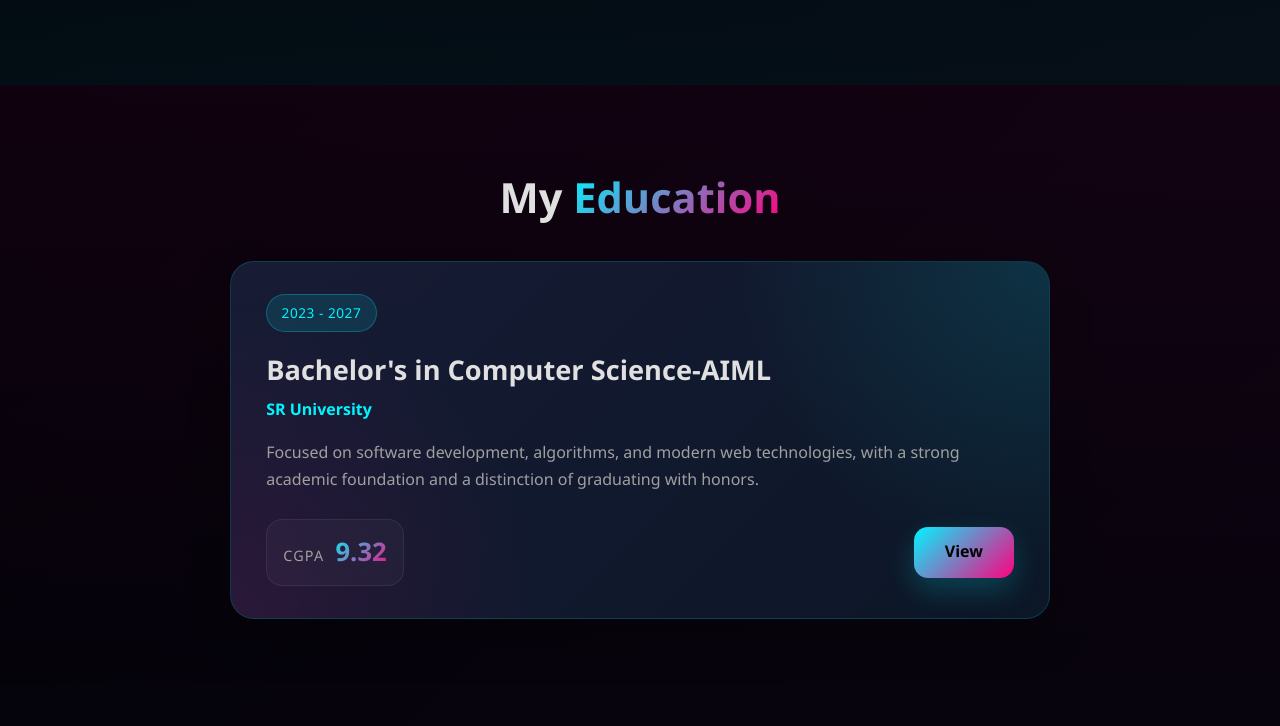
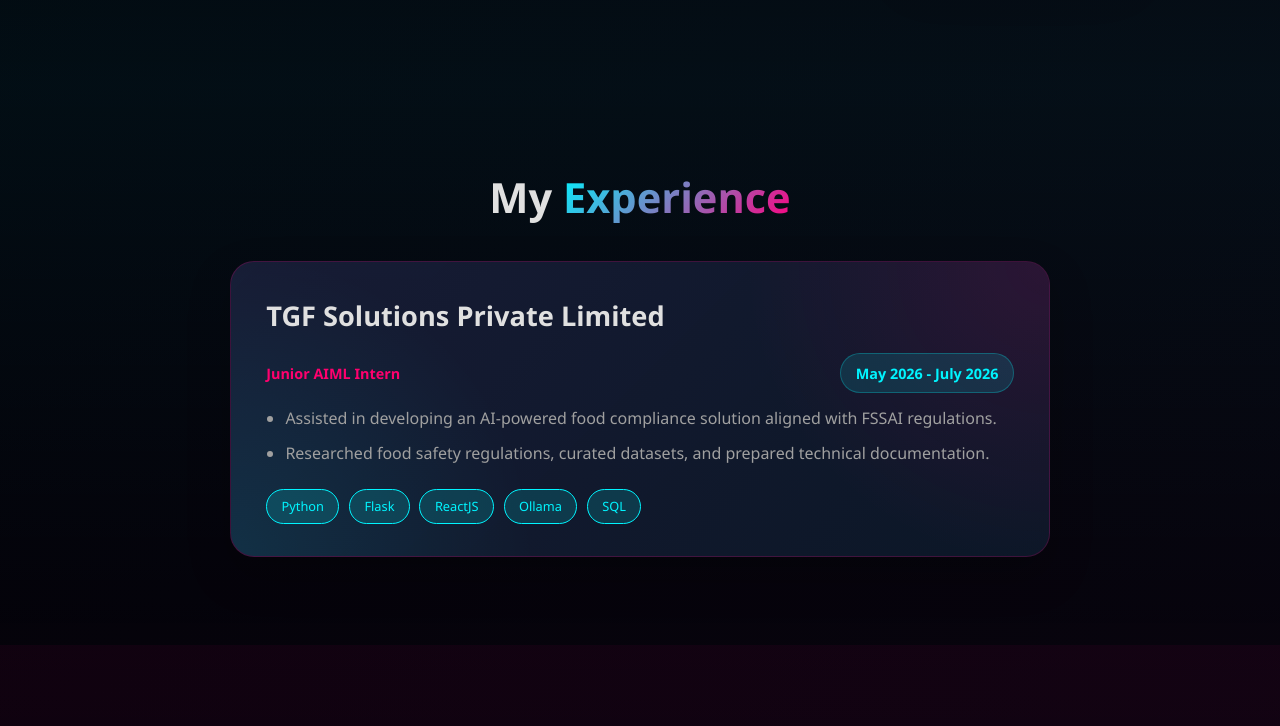
Before and after one commit to ARCHITHAOJHA/Portfolio, a plain HTML site: page index.html in a window 1280 px wide. Shown: the part 1372-2098 px from the top of the page. Drawn offline with nearby package versions, Linux system fonts and the light colour scheme.

Commit message:
Add internship experience and update profile assets
Co-authored-by: Copilot <223556219+Copilot@users.noreply.github.com>

```diff
--- a/index.html
+++ b/index.html
@@ -19,6 +19,7 @@
             <ul class="nav-menu">
                 <li><a href="#home" class="nav-link">Home</a></li>
                 <li><a href="#about" class="nav-link">About</a></li>
+                <li><a href="#experience" class="nav-link">Experience</a></li>
                 <li><a href="#education" class="nav-link">Education</a></li>
                 <li><a href="#projects" class="nav-link">Projects</a></li>
                 <li><a href="#skills" class="nav-link">Skills</a></li>
@@ -40,7 +41,7 @@
                 </span>
             </p>
             <div class="hero-cta">
-                <a class="btn btn-primary" href="Resume.pdf" target="_blank" rel="noopener noreferrer">View Resume</a>
+                <a class="btn btn-primary" href="Architha'sResume.pdf" target="_blank" rel="noopener noreferrer">View Resume</a>
                 <a class="btn btn-secondary" href="#contact">Get In Touch</a>
             </div>
         </div>
@@ -64,9 +65,34 @@
                 </div>
                 <div class="profile-card">
                     <div class="profile-image-wrapper">
-                        <img src="ProfilePic.jpeg" alt="Profile Photo" class="profile-image">
+                        <img src="profile.jpg" alt="Profile Photo" class="profile-image">
                         <div class="profile-overlay"></div>
                     </div>
+                </div>
+            </div>
+        </div>
+    </section>
+
+    <!-- Experience Section -->
+    <section id="experience" class="experience">
+        <div class="container">
+            <h2 class="section-title">My <span class="gradient-text">Experience</span></h2>
+            <div class="experience-card">
+                <h3>TGF Solutions Private Limited</h3>
+                <div class="experience-header">
+                    <span class="experience-role">Junior AIML Intern</span>
+                    <span class="experience-date">May 2026 - July 2026</span>
+                </div>
+                <ul class="experience-details">
+                    <li>Assisted in developing an AI-powered food compliance solution aligned with FSSAI regulations.</li>
+                    <li>Researched food safety regulations, curated datasets, and prepared technical documentation.</li>
+                </ul>
+                <div class="experience-tech">
+                    <span class="tag">Python</span>
+                    <span class="tag">Flask</span>
+                    <span class="tag">ReactJS</span>
+                    <span class="tag">Ollama</span>
+                    <span class="tag">SQL</span>
                 </div>
             </div>
         </div>
@@ -193,6 +219,25 @@
                             <span class="tag">XGBoost</span>
                             <span class="tag">Matplotlib</span>
                             <span class="tag">Predictive Analytics</span>
+                        </div>
+                    </div>
+                </div>
+
+                <div class="project-card">
+                    <div class="project-header">
+                        <div class="project-icon"> 🏜️ </div>
+                        <div class="project-actions">
+                            <a href="https://github.com/ARCHITHAOJHA/TreasureHunt-3D-DesertTheme.git" class="project-action-btn" title="GitHub" target="_blank" rel="noopener noreferrer"><i class="fab fa-github"></i></a>
+                        </div>
+                    </div>
+                    <div class="project-content">
+                        <h3>TreasureHunt</h3>
+                        <p>A 3D endless runner and treasure-hunting game developed using Unity and C#, set in an immersive desert environment. Players navigate through challenging paths, avoid obstacles, collect coins and gems, and explore the desert in search of hidden treasures.</p>
+                        <div class="project-tags">
+                            <span class="tag">C#</span>
+                            <span class="tag">Unity</span>
+                            <span class="tag">3D</span>
+                            <span class="tag">Game Development</span>
                         </div>
                     </div>
                 </div>
--- a/styles.css
+++ b/styles.css
@@ -384,8 +384,8 @@ section {
 .profile-image-wrapper {
     position: relative;
     width: 220px;
-    height: 220px;
-    border-radius: 50%;
+    height: 260px;
+    border-radius: 24px;
     padding: 10px;
     background: linear-gradient(135deg, rgba(0, 245, 255, 0.32), rgba(255, 0, 128, 0.28));
     box-shadow: 0 18px 40px rgba(0, 0, 0, 0.25);
@@ -395,7 +395,8 @@ section {
     width: 100%;
     height: 100%;
     object-fit: cover;
-    border-radius: 50%;
+    object-position: center 12%;
+    border-radius: 16px;
     border: 3px solid rgba(5, 8, 19, 0.95);
     display: block;
 }
@@ -403,9 +404,91 @@ section {
 .profile-overlay {
     position: absolute;
     inset: 10px;
-    border-radius: 50%;
+    border-radius: 16px;
     background: radial-gradient(circle at 30% 30%, rgba(255, 255, 255, 0.18), transparent 45%), linear-gradient(135deg, rgba(0, 245, 255, 0.08), rgba(255, 0, 128, 0.08));
     pointer-events: none;
+}
+
+/* Experience Section */
+.experience {
+    background: linear-gradient(180deg, rgba(0, 245, 255, 0.05), transparent);
+}
+
+.experience-card {
+    max-width: 820px;
+    margin: 0 auto;
+    padding: 2rem 2.2rem;
+    background: linear-gradient(135deg, rgba(26, 31, 58, 0.88), rgba(12, 24, 41, 0.95));
+    border: 1px solid rgba(255, 0, 128, 0.2);
+    border-radius: 24px;
+    box-shadow: 0 18px 40px rgba(0, 0, 0, 0.25);
+    position: relative;
+    overflow: hidden;
+}
+
+.experience-card::before {
+    content: '';
+    position: absolute;
+    inset: 0;
+    background: radial-gradient(circle at top right, rgba(255, 0, 128, 0.12), transparent 35%), radial-gradient(circle at bottom left, rgba(0, 245, 255, 0.1), transparent 35%);
+    pointer-events: none;
+}
+
+.experience-header,
+.experience-card h3,
+.experience-details,
+.experience-tech {
+    position: relative;
+    z-index: 1;
+}
+
+.experience-header {
+    display: flex;
+    justify-content: space-between;
+    align-items: center;
+    gap: 1rem;
+    flex-wrap: wrap;
+    margin-bottom: 0.8rem;
+}
+
+.experience-date,
+.experience-role {
+    font-size: 0.9rem;
+    font-weight: 600;
+}
+
+.experience-date {
+    color: var(--accent-1);
+    padding: 0.45rem 0.9rem;
+    border: 1px solid rgba(0, 245, 255, 0.25);
+    border-radius: 999px;
+    background: rgba(0, 245, 255, 0.12);
+}
+
+.experience-role {
+    color: var(--secondary-color);
+    order: -1;
+}
+
+.experience-card h3 {
+    font-size: 1.7rem;
+    margin-bottom: 1rem;
+}
+
+.experience-details {
+    padding-left: 1.2rem;
+    color: var(--text-muted);
+}
+
+.experience-details li {
+    margin-bottom: 0.6rem;
+}
+
+.experience-tech {
+    display: flex;
+    flex-wrap: wrap;
+    gap: 0.6rem;
+    margin-top: 1.4rem;
 }
 
 .education-card {
@@ -1575,6 +1658,10 @@ section {
         padding: 1.6rem;
     }
 
+    .experience-card {
+        padding: 1.6rem;
+    }
+
     .education-footer {
         flex-direction: column;
         align-items: stretch;
@@ -1594,7 +1681,7 @@ section {
 
     .profile-image-wrapper {
         width: 180px;
-        height: 180px;
+        height: 215px;
         margin: 0 auto;
     }
 
@@ -1618,7 +1705,7 @@ section {
 
     .profile-image-wrapper {
         width: 155px;
-        height: 155px;
+        height: 185px;
     }
 
     .section-title {
```
Also changed, not shown: ProfilePic.jpeg (deleted), profile.jpg (added), 2 other files.
